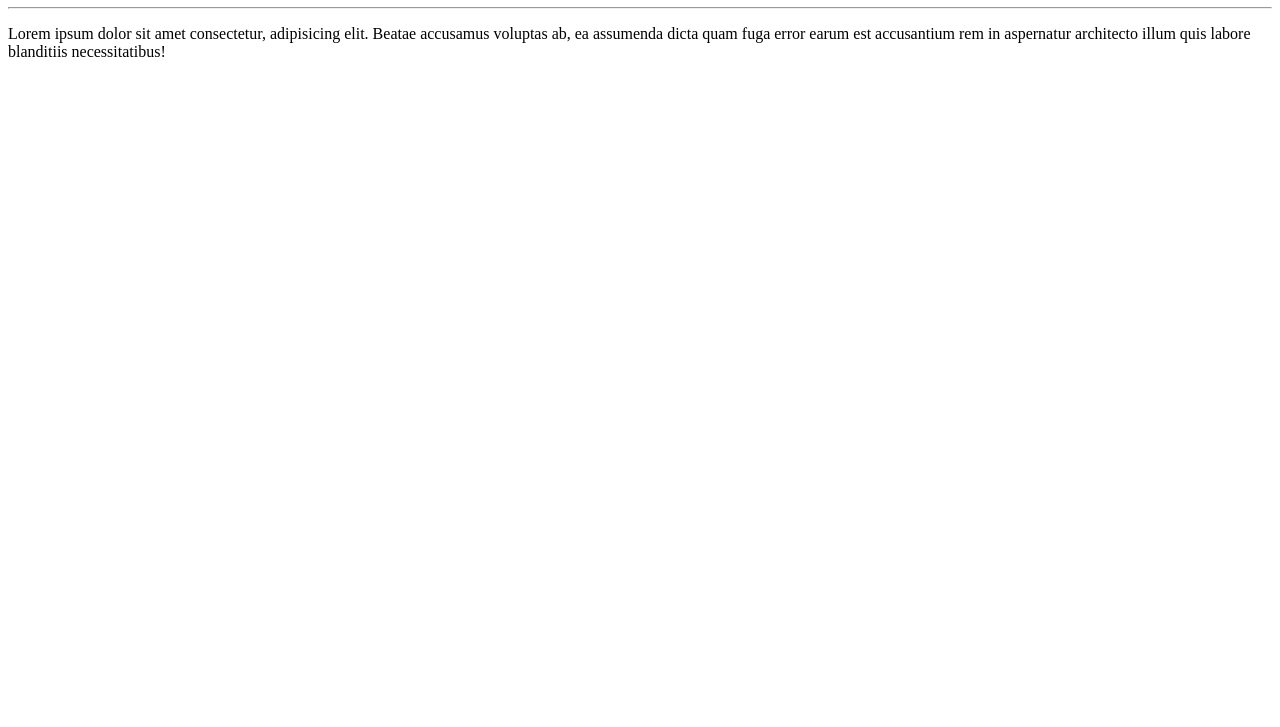
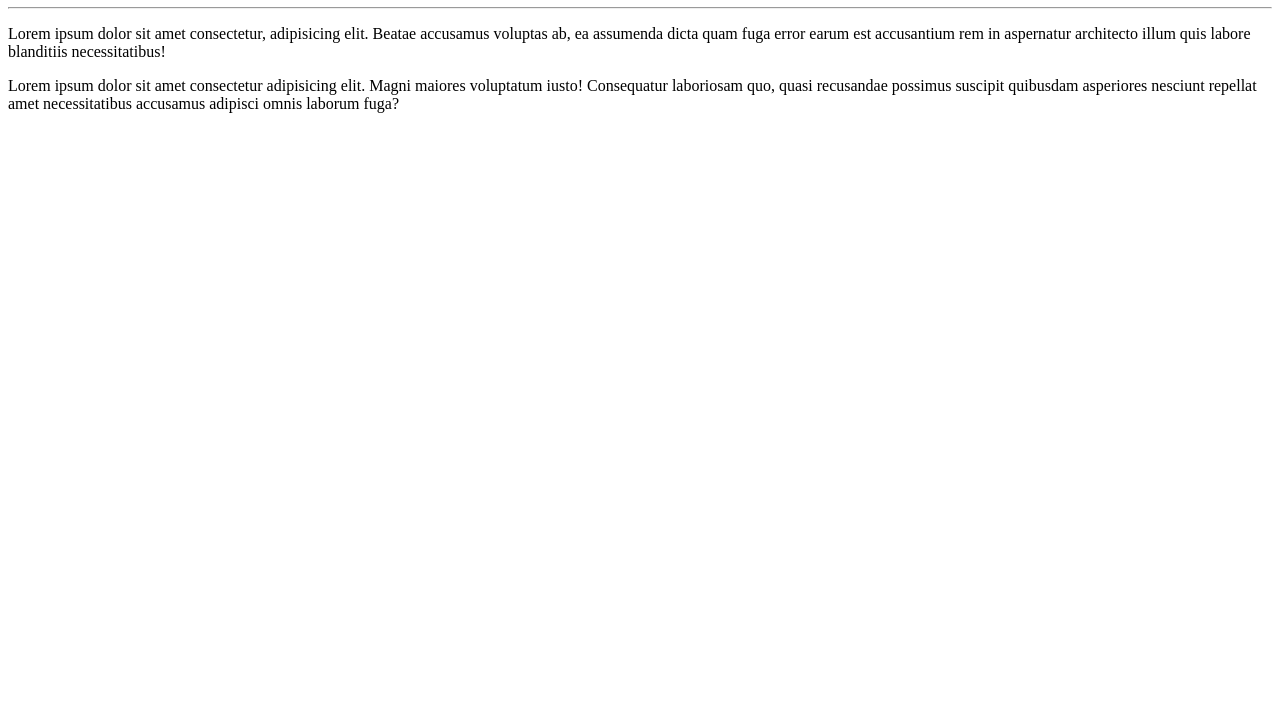
Before and after one commit to EduardoGarzon/CursoemVideo-Git-GitHub-Repository, a plain HTML site: page Site Exemplo/index.html in a window 1280 px wide. Shown: the part 73-800 px from the top of the page. Drawn offline with Linux system fonts and the light colour scheme.

Commit message:
Teste no site
Adicionei mais uma tag p para testar no repositório.

```diff
--- a/Site Exemplo/index.html
+++ b/Site Exemplo/index.html
@@ -10,5 +10,6 @@
     <h1>Primeiro teste de exemplo no repositorio</h1>
     <hr>
     <p>Lorem ipsum dolor sit amet consectetur, adipisicing elit. Beatae accusamus voluptas ab, ea assumenda dicta quam fuga error earum est accusantium rem in aspernatur architecto illum quis labore blanditiis necessitatibus!</p>
+    <p>Lorem ipsum dolor sit amet consectetur adipisicing elit. Magni maiores voluptatum iusto! Consequatur laboriosam quo, quasi recusandae possimus suscipit quibusdam asperiores nesciunt repellat amet necessitatibus accusamus adipisci omnis laborum fuga?</p>
 </body>
 </html>
```
